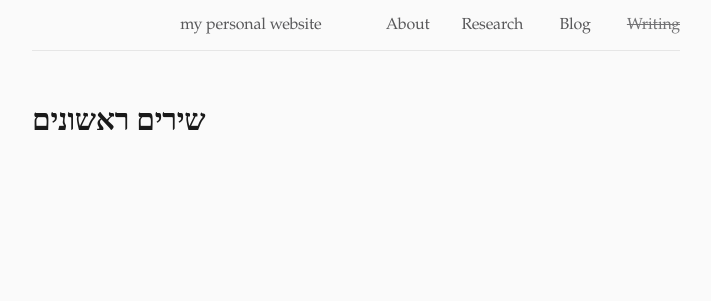
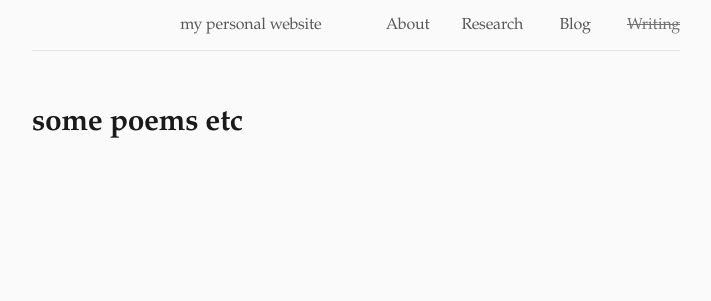
Before and after one commit to hashdag/hashdag.github.io, a Jekyll site: the page built from _pages/writing.md, in a window 1280 px wide. Shown: the top 301 px of the page, without its empty margins (284-995 px from the left). Built offline with Jekyll 4.4.1, drawn with Linux system fonts in a browser that asks for light colours.

Commit message:
Update writing.md

```diff
--- a/_pages/writing.md
+++ b/_pages/writing.md
@@ -1,5 +1,5 @@
 ---
-title: שירים ראשונים
+title: some poems etc
 description: "Speak the language of the Hebrew man."
 og-type: website
 permalink: /writing
```
